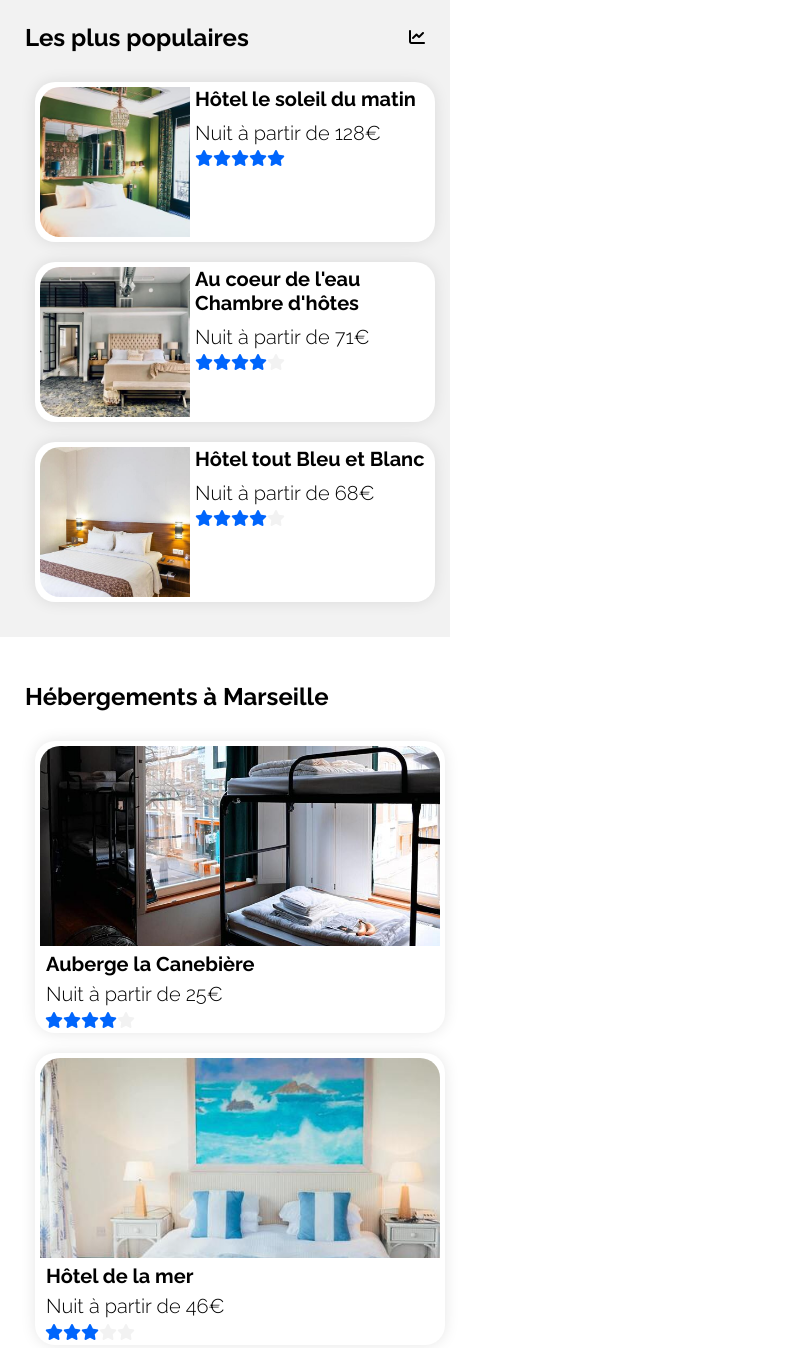
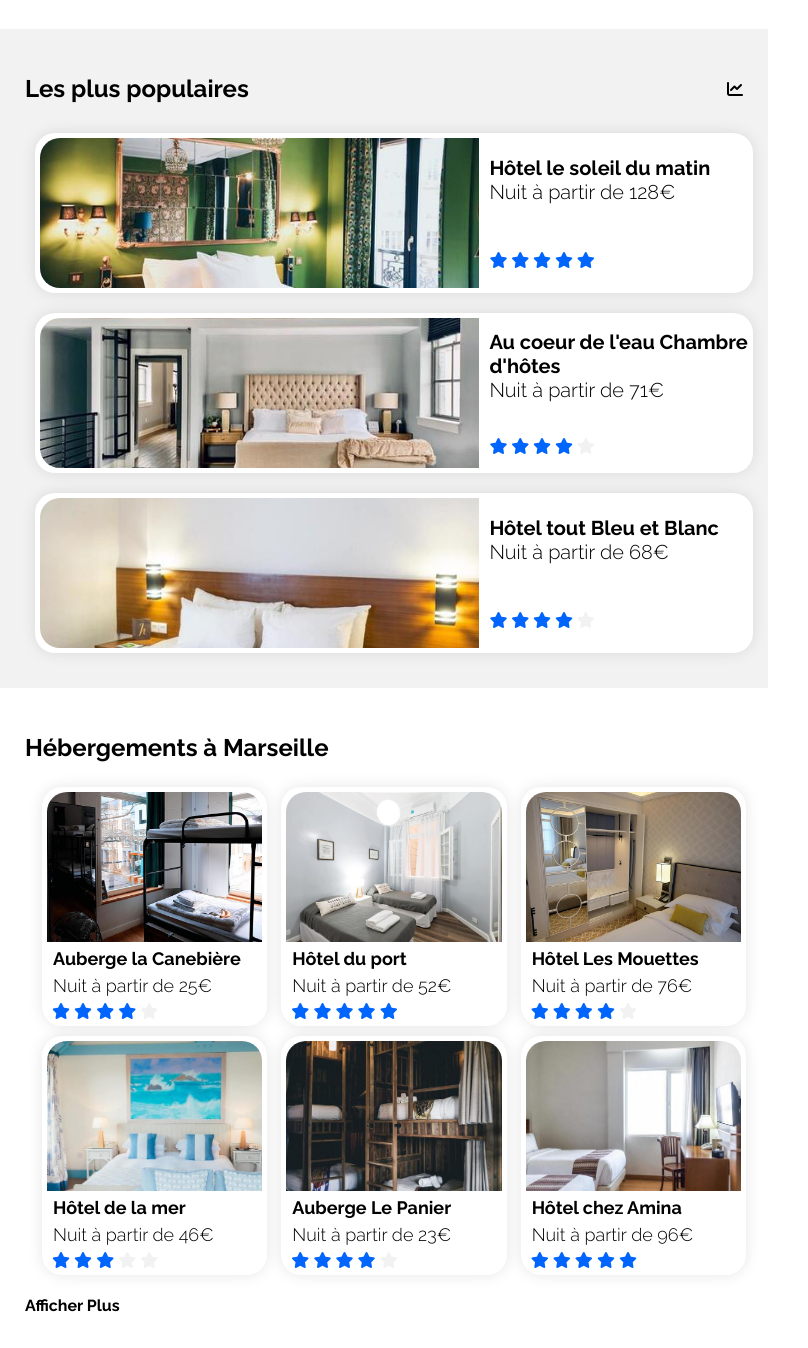
Before and after one commit to ReminaO/ReminaOmar_2_22012021, a plain HTML site: page index.html in a window 768 px wide. Shown: the part 596-1944 px from the top of the page, 808 px wide, since content can reach past the window. Drawn offline with Linux system fonts and the light colour scheme.

Commit message:
Correction version dektop et mobile et ajout version tablette

```diff
--- a/index.html
+++ b/index.html
@@ -59,43 +59,97 @@
                         <div id="partie_1">
                             <div class="carte_centrale">
                                 <a href="#"><img src="images/hebergements/4_small/canebiere.jpg" alt="Auberge Canebière"/>
+                                    <div>
                                         <p >Auberge la Canebière</p>
-                                <p class="nuit">Nuit à partir de 25€</p></a>
-                                <div class="etoiles_centrales"><i class="fas fa-star etoile_bleue"></i><i class="fas fa-star etoile_bleue"></i><i class="fas fa-star etoile_bleue"></i><i class="fas fa-star etoile_bleue"></i><i class="fas fa-star etoile_grise"></i></div>
+                                        <p class="nuit">Nuit à partir de 25€</p>
+                                    </div>
+                                </a>
+                                    <div class="etoiles_centrales">
+                                        <i class="fas fa-star etoile_bleue"></i>
+                                        <i class="fas fa-star etoile_bleue"></i>
+                                        <i class="fas fa-star etoile_bleue"></i>
+                                        <i class="fas fa-star etoile_bleue"></i>
+                                        <i class="fas fa-star etoile_grise"></i>
+                                    </div>
                             </div>
                             <div class="carte_centrale" >
                                 <a href="#"><img src="images/hebergements/4_small/mer.jpg" alt="Hôtel de la mer"/>
+                                    <div>
                                         <p>Hôtel de la mer</p>
-                                <p class="nuit">Nuit à partir de 46€</p></a>
-                                <div class="etoiles_centrales"><i class="fas fa-star etoile_bleue"></i><i class="fas fa-star etoile_bleue"></i><i class="fas fa-star etoile_bleue"></i><i class="fas fa-star etoile_grise"></i><i class="fas fa-star etoile_grise"></i></div>
+                                        <p class="nuit">Nuit à partir de 46€</p>
+                                    </div>
+                                </a>
+                                    <div class="etoiles_centrales">
+                                        <i class="fas fa-star etoile_bleue"></i>
+                                        <i class="fas fa-star etoile_bleue"></i>
+                                        <i class="fas fa-star etoile_bleue"></i>
+                                        <i class="fas fa-star etoile_grise"></i>
+                                        <i class="fas fa-star etoile_grise"></i>
+                                    </div>
                             </div>
                         </div>
                         <div id="partie_2">
                             <div class="carte_centrale">
                                 <a href="#"><img src="images/hebergements/4_small/port.jpg" alt="Hôtel du port"/>
+                                    <div>
                                         <p>Hôtel du port</p>
-                                <p class="nuit">Nuit à partir de 52€</p></a>
-                                <div class="etoiles_centrales"><i class="fas fa-star etoile_bleue"></i><i class="fas fa-star etoile_bleue"></i><i class="fas fa-star etoile_bleue"></i><i class="fas fa-star etoile_bleue"></i><i class="fas fa-star etoile_bleue"></i></div>
+                                        <p class="nuit">Nuit à partir de 52€</p>
+                                    </div>
+                                </a>
+                                    <div class="etoiles_centrales">
+                                        <i class="fas fa-star etoile_bleue"></i>
+                                        <i class="fas fa-star etoile_bleue"></i>
+                                        <i class="fas fa-star etoile_bleue"></i>
+                                        <i class="fas fa-star etoile_bleue"></i>
+                                        <i class="fas fa-star etoile_bleue"></i>
+                                    </div>
                             </div>
                             <div class="carte_centrale" >
                                 <a href="#"><img src="images/hebergements/4_small/panier.jpg" alt="Auberge le panier"/>
+                                    <div>
                                         <p>Auberge Le Panier</p>
-                                <p class="nuit">Nuit à partir de 23€</p></a>
-                                <div class="etoiles_centrales"><i class="fas fa-star etoile_bleue"></i><i class="fas fa-star etoile_bleue"></i><i class="fas fa-star etoile_bleue"></i><i class="fas fa-star etoile_bleue"></i><i class="fas fa-star etoile_grise"></i></div>
+                                        <p class="nuit">Nuit à partir de 23€</p>
+                                    </div>
+                                </a>
+                                    <div class="etoiles_centrales">
+                                        <i class="fas fa-star etoile_bleue"></i>
+                                        <i class="fas fa-star etoile_bleue"></i>
+                                        <i class="fas fa-star etoile_bleue"></i>
+                                        <i class="fas fa-star etoile_bleue"></i>
+                                        <i class="fas fa-star etoile_grise"></i>
+                                    </div>
                             </div>
                         </div>
                         <div id="partie_3">
                             <div class="carte_centrale">
                                 <a href="#"><img src="images/hebergements/4_small/mouettes.jpg" alt="Hôtel les Mouettes"/>
+                                    <div>
                                         <p>Hôtel Les Mouettes</p>
-                                <p class="nuit">Nuit à partir de 76€</p></a>
-                                <div class="etoiles_centrales"><i class="fas fa-star etoile_bleue"></i><i class="fas fa-star etoile_bleue"></i><i class="fas fa-star etoile_bleue"></i><i class="fas fa-star etoile_bleue"></i><i class="fas fa-star etoile_grise"></i></div>
+                                        <p class="nuit">Nuit à partir de 76€</p>
+                                    </div>
+                                </a>
+                                    <div class="etoiles_centrales">
+                                        <i class="fas fa-star etoile_bleue"></i>
+                                        <i class="fas fa-star etoile_bleue"></i>
+                                        <i class="fas fa-star etoile_bleue"></i>
+                                        <i class="fas fa-star etoile_bleue"></i>
+                                        <i class="fas fa-star etoile_grise"></i>
+                                    </div>
                             </div>
                             <div class="carte_centrale">
                                 <a href="#"><img src="images/hebergements/4_small/amina.jpg" alt="Hôtel chez Amina"/>
+                                    <div>
                                         <p>Hôtel chez Amina</p>
-                                <p class="nuit">Nuit à partir de 96€</p></a>
-                                <div class="etoiles_centrales"><i class="fas fa-star etoile_bleue"></i><i class="fas fa-star etoile_bleue"></i><i class="fas fa-star etoile_bleue"></i><i class="fas fa-star etoile_bleue"></i><i class="fas fa-star etoile_bleue"></i></div>
+                                        <p class="nuit">Nuit à partir de 96€</p>
+                                    </div>
+                                </a>
+                                    <div class="etoiles_centrales">
+                                        <i class="fas fa-star etoile_bleue"></i>
+                                        <i class="fas fa-star etoile_bleue"></i>
+                                        <i class="fas fa-star etoile_bleue"></i>
+                                        <i class="fas fa-star etoile_bleue"></i>
+                                        <i class="fas fa-star etoile_bleue"></i>
+                                    </div>
                             </div>
                         </div>
                     </div>
@@ -106,39 +160,59 @@
                 <!-- Section Aside -->
                 <aside class="gris">
                     <div id="aside_logo">
-                    <h2>Les plus populaires</h2><i class="fas fa-chart-line"></i>
+                    <h2>Les plus populaires</h2>
+                    <i class="fas fa-chart-line"></i>
                     </div>
-                    <div class="carte_aside">
+                    <a href="#" class="carte_aside">
+                        <img src="images/hebergements/4_small/matin.jpg" alt="Hôtel le soleil du matin"/>
+                        <div class="aside_nom">
                             <div>
-                            <a href="#"><img src="images/hebergements/4_small/matin.jpg" alt="Hôtel le soleil du matin"/></a>
+                                <p>Hôtel le soleil du matin</p>
+                                <p class="nuit">Nuit à partir de 128€</p>
                             </div>
-                        <div class="aside_nom">
-                            <a href="#"><p>Hôtel le soleil du matin</p> <p class="nuit">Nuit à partir de 128€</p></a>
-                            <div class="etoiles_aside"><i class="fas fa-star etoile_bleue"></i><i class="fas fa-star etoile_bleue"></i><i class="fas fa-star etoile_bleue"></i><i class="fas fa-star etoile_bleue"></i><i class="fas fa-star etoile_bleue"></i></div>
+                            <div class="etoiles_aside">
+                                <i class="fas fa-star etoile_bleue"></i>
+                                <i class="fas fa-star etoile_bleue"></i>
+                                <i class="fas fa-star etoile_bleue"></i>
+                                <i class="fas fa-star etoile_bleue"></i>
+                                <i class="fas fa-star etoile_bleue"></i>
                             </div>
                         </div>
-                    <div class="carte_aside">
+                    </a>
+                    <a href="#" class="carte_aside">
+                        <img src="images/hebergements/4_small/coeur.jpg" alt="Au coeur de l'eau Chambre d'hôtes"/>
+                        <div class="aside_nom">
                             <div>
-                            <a href="#"><img src="images/hebergements/4_small/coeur.jpg" alt="Au coeur de l'eau Chambre d'hôtes"/></a>
+                                <p>Au coeur de l'eau Chambre d'hôtes</p>
+                                <p class="nuit">Nuit à partir de 71€</p>
                             </div>
-                        <div class="aside_nom">
-                            <a href="#"><p>Au coeur de l'eau Chambre d'hôtes</p><p class="nuit">Nuit à partir de 71€</p></a>
-                            <div class="etoiles_aside"><i class="fas fa-star etoile_bleue"></i><i class="fas fa-star etoile_bleue"></i><i class="fas fa-star etoile_bleue"></i><i class="fas fa-star etoile_bleue"></i><i class="fas fa-star etoile_grise"></i></div>
+                            <div class="etoiles_aside">
+                                <i class="fas fa-star etoile_bleue"></i>
+                                <i class="fas fa-star etoile_bleue"></i>
+                                <i class="fas fa-star etoile_bleue"></i>
+                                <i class="fas fa-star etoile_bleue"></i>
+                                <i class="fas fa-star etoile_grise"></i>
                             </div>
                         </div>
-                    <div class="carte_aside">
+                    </a>
+                    <a href="#" class="carte_aside">
+                       <img src="images/hebergements/4_small/blanc.jpg" alt="Hôtel tout Bleu et Blanc"/>
+                        <div class="aside_nom">
                             <div>
-                            <a href="#"><img src="images/hebergements/4_small/blanc.jpg" alt="Hôtel tout Bleu et Blanc"/></a>
+                                <p>Hôtel tout Bleu et Blanc</p>
+                                <p class="nuit">Nuit à partir de 68€</p>
                             </div>
-                        <div class="aside_nom">
-                            <a href="#"><p>Hôtel tout Bleu et Blanc</p> <p class="nuit">Nuit à partir de 68€</p></a>
-                            <div class="etoiles_aside"><i class="fas fa-star etoile_bleue"></i><i class="fas fa-star etoile_bleue"></i><i class="fas fa-star etoile_bleue"></i><i class="fas fa-star etoile_bleue"></i><i class="fas fa-star etoile_grise"></i></div>
+                            <div class="etoiles_aside">
+                                <i class="fas fa-star etoile_bleue"></i>
+                                <i class="fas fa-star etoile_bleue"></i>
+                                <i class="fas fa-star etoile_bleue"></i>
+                                <i class="fas fa-star etoile_bleue"></i>
+                                <i class="fas fa-star etoile_grise"></i>
                             </div>
                         </div>
+                    </a>
                 </aside>
-
             </section>
-
             <!--Deuxième section Activités-->
             <section id="activites">
                 <h2>Activités à Marseille</h2>
--- a/style.css
+++ b/style.css
@@ -51,7 +51,7 @@ a
 header
 {
     position: relative;
-
+    margin-top: 10px;
 }
 
 header img
@@ -80,10 +80,9 @@ nav a
     font-weight: 400;
 }
 
-.navlink a:hover
+.navlink:hover
 {
     border-top: 2px solid #0065FC ;
-    padding: 15px;
     color: #0065FC;
 }
 
@@ -197,11 +196,6 @@ button
     justify-content: space-between;
 
 }
-#hotel p
-{
-    margin-left: 20px;
-}
-
 
 #booking img
 {
@@ -286,7 +280,6 @@ button
 
 aside img
 {
-    float: left;
     object-fit : cover;
     height: 120px;
     width: 35%;
@@ -305,6 +298,7 @@ aside
 
 .carte_aside
 {
+    display: flex;
     border-radius: 20px 20px 20px 20px;
     width: 100%;
     background-color: white;
@@ -314,12 +308,14 @@ aside
 .carte_aside p
 {
     margin: 0px;
-    padding: 5px;
 }
 
 .aside_nom
 {
-    margin: 0px;
+    display : flex;
+    flex-direction: column;
+    justify-content: space-around;
+    margin-left: 5px;
 }
 
 .nuit
@@ -327,16 +323,16 @@ aside
     font-weight: 100;
 }
 
-.etoiles_aside
+/*Deuxième section Activités*/
+#activites
 {
+    margin-bottom: 40px;
+}
 
-}
-/*Deuxième section Activités*/
 #activities_bloc
 {
     display: flex;
     justify-content: space-between;
-    margin-bottom: 30px;
 }
 
 .long
@@ -386,18 +382,15 @@ aside
 #dame img
 {
     height: 140px;
-
 }
 
 #longchamp
 {
-
     height: 230px;
 }
 
 #longchamp img
 {
-
     height: 190px;
 }
 
@@ -456,7 +449,7 @@ footer ul
 }
 
 /* Partie Responsive mobile*/
-@media all and (max-width: 414px)
+@media all and (max-width: 699px)
 {
     #bloc_page
     {
@@ -472,8 +465,6 @@ footer ul
     .navlink
     {
         width: 50%;
-        margin-left: 0px;
-        padding-left: 0px;
         box-sizing: border-box;
         border-bottom: 3px solid #F2F2F2;
     }
@@ -482,9 +473,12 @@ footer ul
     {
         width: 100%;
         flex-wrap: wrap-reverse;
+        margin: 0px;
+        padding: 0px;
+        text-align: center;
     }
 
-    .navlink a:active
+    .navlink:active
     {
         color: #0065FC ;
         border-bottom: 3px solid #0065FC;
@@ -492,7 +486,7 @@ footer ul
         padding-bottom: 20px;
     }
 
-    .navlink a:hover
+    .navlink:hover
     {
         color: #0065FC ;
         border-bottom: 3px solid #0065FC;
@@ -501,7 +495,10 @@ footer ul
     }
 
     /* Section Recherche*/
-
+    #recherche
+    {
+        margin: 30px;
+    }
     #filtres
     {
         flex-direction: column;
@@ -513,7 +510,6 @@ footer ul
         padding: 0px;
         margin: 5px;
         padding-right: 15px;
-
     }
 
     #filtres ul
@@ -523,9 +519,15 @@ footer ul
     }
 
     /*Carte centrale*/
+
     #hotel
     {
         flex-direction: column-reverse;
+    }
+
+    #booking
+    {
+        width: 100%;
     }
 
     #reservation_1
@@ -577,14 +579,11 @@ footer ul
     }
 
     /*Carte activités*/
-    #activites
-    {
-        margin: 35px;
-    }
 
     #activities_bloc
     {
         flex-direction: column;
+        align-items: center;
     }
 
     #activities_bloc img
@@ -593,30 +592,40 @@ footer ul
         width: 100%;
     }
 
+    #activites h2
+    {
+        margin-left: 25px;
+    }
+
     .carte_activites
     {
         height: 160px;
-        width: 300px;
         padding: 0px;
         margin-bottom: 15px;
     }
 
+    .long
+    {
+        width: 85%;
+    }
+
+    .petit
+    {
+        width: 85%;
+    }
     #pomegues
     {
         height: 160px;
-        width: 300px;
     }
 
     #dame
     {
         height: 160px;
-        width: 300px;
     }
 
     #longchamp
     {
         height: 160px;
-        width: 300px;
     }
 
     /*footer*/
@@ -624,6 +633,7 @@ footer ul
     {
         flex-direction: column;
         padding: 30px;
+        width: 100%;
     }
 }
 
@@ -654,9 +664,11 @@ footer ul
     {
         width: 100%;
         flex-wrap: wrap-reverse;
+        padding: 0px;
+        text-align: center;
     }
 
-    .navlink a:active
+    .navlink:active
     {
         color: #0065FC ;
         border-bottom: 3px solid #0065FC;
@@ -664,7 +676,7 @@ footer ul
         padding-bottom: 20px;
     }
 
-    .navlink a:hover
+    .navlink:hover
     {
         color: #0065FC ;
         border-bottom: 3px solid #0065FC;
@@ -673,7 +685,10 @@ footer ul
     }
 
     /* Section Recherche*/
-
+    #recherche
+    {
+        margin: 30px;
+    }
     #filtres
    {
        flex-direction: column;
@@ -685,7 +700,6 @@ footer ul
        padding: 0px;
        margin: 15px;
        padding-right: 15px;
-
     }
 
     #filtres ul
@@ -700,41 +714,62 @@ footer ul
         flex-direction: column-reverse;
     }
 
-    #reservation_1
+    #booking
     {
-        flex-direction: column;
+        width: 100%;
     }
 
+    #partie_1
+    {
+        width: 30%;
+    }
+
+    #partie_2
+    {
+        width: 30%;
+    }
+
+    #partie_3
+    {
+        width: 30%;
+    }
     #partie_1 img
     {
         object-fit : cover;
-        height: 200px;
+        height:150px;
         width: 100%;
     }
 
     #partie_2 img
     {
         object-fit : cover;
-        height: 200px;
+        height: 150px;
         width: 100%;
     }
 
     #partie_3 img
     {
         object-fit : cover;
-        height: 200px;
+        height: 150px;
         width: 100%;
     }
 
     .carte_centrale
     {
-        width: 400px;
+       width: 100%;
+       margin: 5px;
     }
 
     #reservation_1 p
     {
-        font-size: 20px;
+        font-size: 18px;
     }
+
+    #reservation_1
+    {
+        justify-content: space-around;
+    }
+
     #booking
     {
         background-color: white;
@@ -743,19 +778,19 @@ footer ul
     /*Carte aside */
     aside
     {
-        width: 450px;
+        width: 100%;
         border-radius: 0px;
     }
 
     .carte_aside
     {
-        width: 400px;
+        width: 100%;
         margin: 10px;
     }
 
     .carte_aside img
     {
-        width: 150px;
+        width: 100%;
         height: 150px;
     }
 
@@ -763,20 +798,24 @@ footer ul
     {
         font-size: 20px;
     }
+
+    .aside_nom
+    {
+        width: 60%;
+    }
     /*Carte activités*/
-    #activites
-    {
-        margin: 20px;
-    }
     #activities_bloc
     {
-        flex-direction: column;
+        flex-direction: row;
+        flex-wrap: wrap ;
+        justify-content: center;
+
     }
 
     #activities_bloc img
     {
         height: 200px;
-        width: 400px;
+        width: 100%;
         padding:0px;
         margin: 0px;
     }
@@ -786,41 +825,73 @@ footer ul
         font-size: 20px;
     }
 
+    #activites h2
+    {
+        padding-left: 30px;
+    }
+
     .carte_activites
     {
         height: 250px;
-        width: 400px;
-        padding: 0px;
-        margin: 20px;
+        width: 100%;
     }
 
+    .petit
+    {
+        width: 45%;
+
+    }
+
+    .long
+    {
+        width: 45%;
+    }
     #frioul
     {
         height: 250px;
-        width: 400px;
     }
     #pomegues
     {
         height: 250px;
-        width: 400px;
     }
 
     #dame
     {
         height: 250px;
-        width: 400px;
     }
 
     #longchamp
     {
         height: 250px;
-        width: 400px;
+    }
+
+    #activities_bloc div:nth-child(1)
+    {
+        order: 1;
+        margin: 10px;
+    }
+
+    #activities_bloc div:nth-child(2)
+    {
+        order: 3;
+        margin: 10px;
+    }
+
+    #activities_bloc div:nth-child(3)
+    {
+        order: 2;
+        margin: 10px;
+    }
+
+    #activities_bloc div:nth-child(4)
+    {
+        order: 4;
+        margin: 10px;
     }
 
     /*footer*/
     .footer_container
     {
-        padding: 30px;
-        width: 765px;
+        width: 100%;
     }
 }
```
Lines whose indentation alone changed are shown as unchanged.
